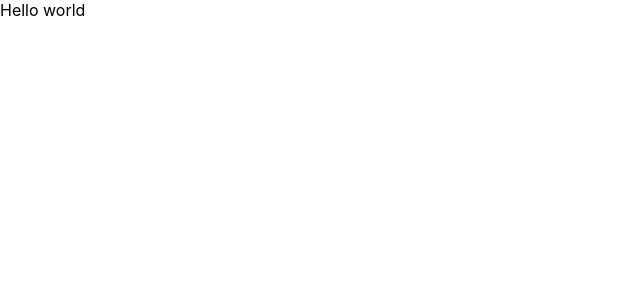
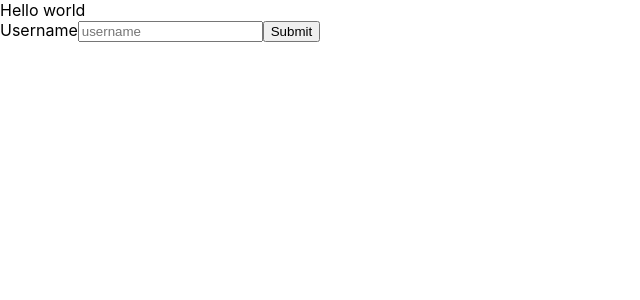
Before and after one commit to k3ith99/GitHub-copycat, a React app: page / in a window 1280 px wide. Shown: the top 300 px of the page, without its empty margins (0-640 px from the left). Built offline with nearby package versions, Linux system fonts and the light colour scheme.

Commit message:
searchbyuser component is working

```diff
--- a/src/App.js
+++ b/src/App.js
@@ -1,5 +1,6 @@
 import React from 'react';
 import './App.css';
+import {SearchByUser} from './components'
 
 
 function App() {
@@ -8,6 +9,7 @@ function App() {
     <div>
       Hello world
     </div>
+    <SearchByUser/>
     </>
 
   );
--- a/src/components/SearchByUser/index.js
+++ b/src/components/SearchByUser/index.js
@@ -0,0 +1,59 @@
+import React, {useState} from 'react';
+import axios from 'axios';
+
+
+
+
+const SearchByUser = () => {
+    const [ username, setUsername ] = useState("");
+    const [ nameInput, setNameInput ] = useState("");
+    const [ userData, setUserData] = useState([]);
+
+    const handleInput = e => setNameInput(e.target.value);
+
+    const handleFormSubmit = e => {
+        e.preventDefault();
+        setUsername(nameInput);
+        fetchUser(nameInput);
+        setNameInput("");
+        };
+    const fetchUser = async (nameInput) => {
+        try{
+            let { data } = await axios.get(`https://api.github.com/users/${nameInput}/repos`)
+            console.log(data[0].name)
+            setUserData(data)
+        } catch(err){
+            console.log("Can't find user");
+            }
+        };
+    return (
+        <>
+        <form onSubmit={handleFormSubmit}>
+            <label htmlFor='username'>Username</label>
+            <input type = "text" id = "username" placeholder='username' value = {nameInput} onChange= {handleInput} />
+            <input type = "submit" />
+        </form>
+
+        <section className = 'userData'>
+
+                    <article>
+                        <ul>{
+                        userData.map( sg => (
+                            <li key = {sg.id} >
+                            <button className="gitButton" onClick={handleClick}> Repo name: {sg.name} </button>
+                            </li>
+                        )
+
+                        )
+                    }{ /* add a function here*/}
+                    </ul>
+                    </article>
+
+
+
+        </section>
+        </>
+    )
+}
+
+export default SearchByUser;
--- a/src/components/index.js
+++ b/src/components/index.js
@@ -0,0 +1 @@
+export {default as SearchByUser} from './SearchByUser'
```
Also changed, not shown: src/components/SearchByUser/index.css (added), 1 other file (tests, documents, lock files or other folders).
